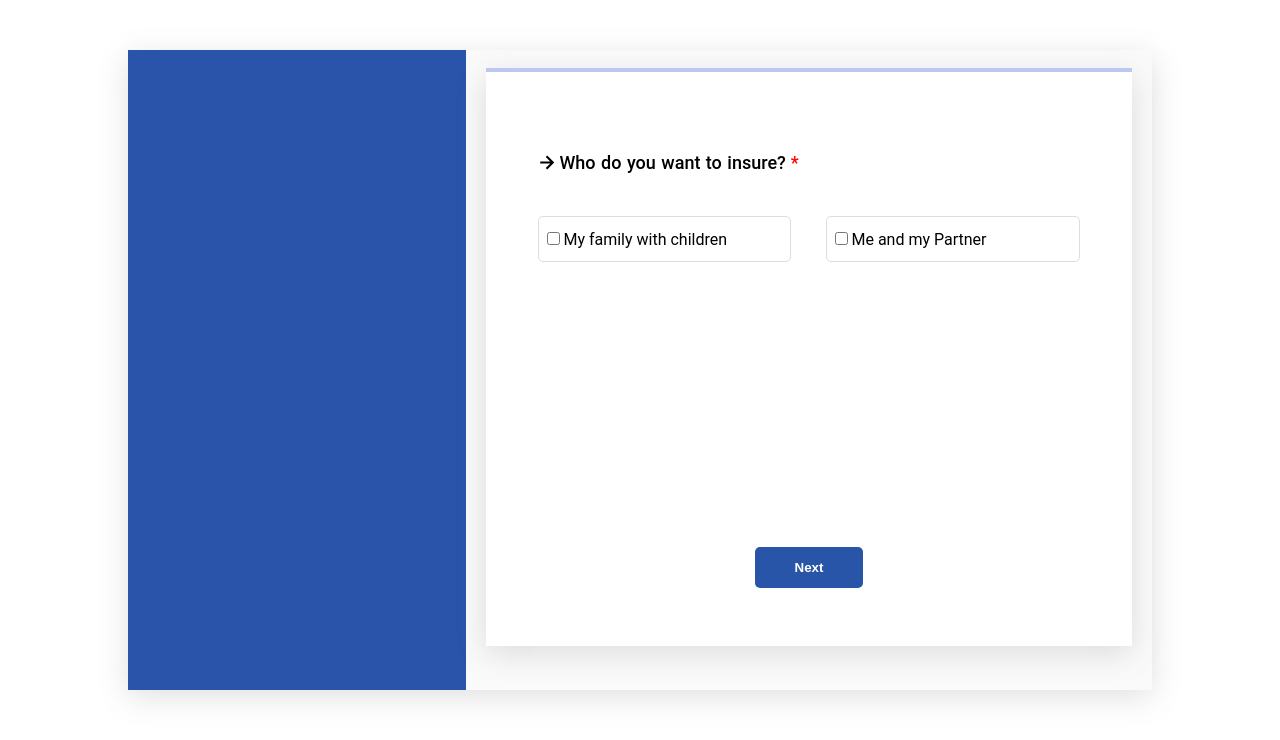
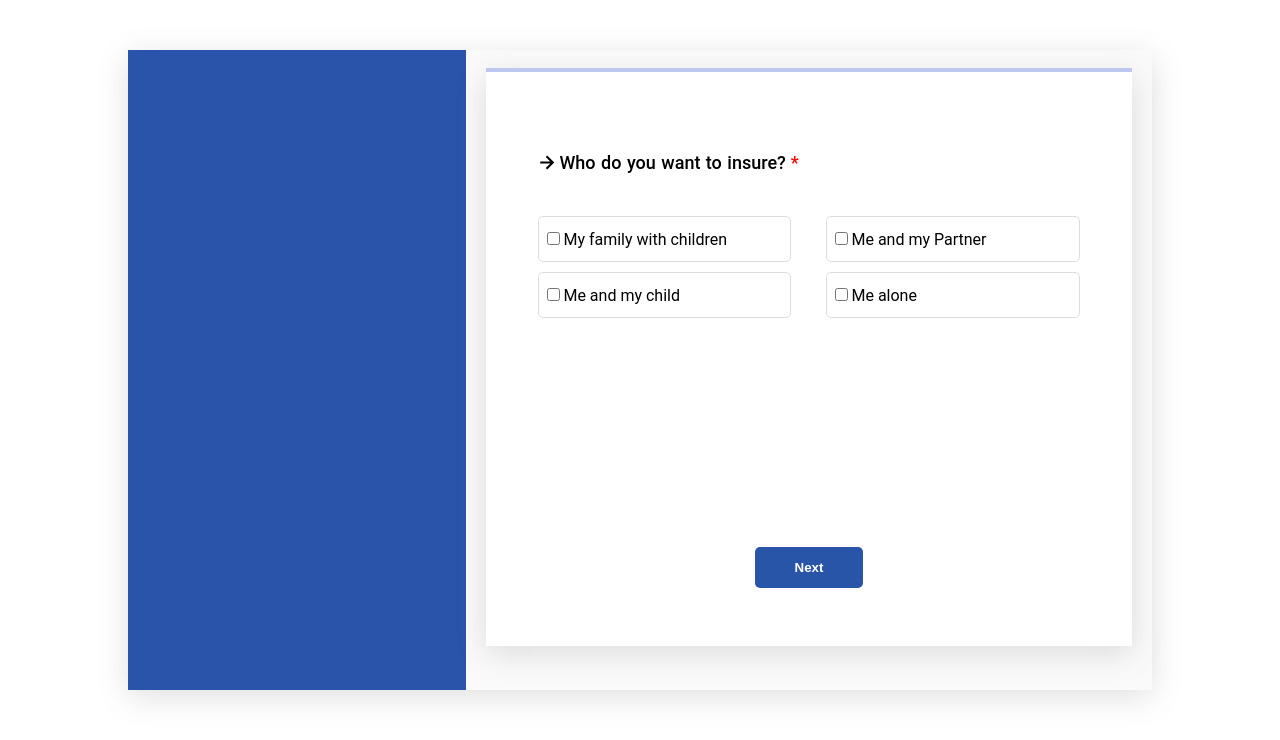
Before and after one commit to thatseogirl/insurance-questionnaire, a React (Create React App) app: page / in a window 1280 px wide. Shown: the top 740 px of the page. Built offline with nearby package versions, Linux system fonts and the light colour scheme; data requests are answered from the project's data file.

Commit message:
added Object.Keys

```diff
--- a/db.json
+++ b/db.json
@@ -4,63 +4,89 @@
       "id": 1,
       "question": "Who do you want to insure?",
       "validation": "*",
+      "options": {
         "a": "My family with children",
-      "b": "Me and my Partner"
+        "b": "Me and my Partner",
+        "c": "Me and my child",
+        "d":  "Me alone"
+      }
     },
     {
       "id": 2,
       "question": "Are you a civil servant or employed in the public sector?",
+      "options":{
          "a": "Yes",
         "b": "No"
+      }
     },
     {
       "id": 3,
       "question": "Would you like to secure bad debt cover?",
+      "options":{
         "a": "Yes",
       "b": "No"
+      }
     },
     {
       "id": 4,
       "question": "How important is it to you to be insured against damage to rented property?",
+     "options":{
        "a": "important",
       "b": "Unimportant"
+     }
     },
     {
       "id": 5,
       "question": "Are you the owner of one or more properties?",
       "validation": "*",
+      "options":{
         "a": "Yes",
         "b": "No"
+      }
     },
     {
       "id": 6,
       "question": "Do you own a property you live in?",
+      "validation":"*",
+      "options":{
         "a": "Yes, domestically and internationally",
-      "b": "No"
+        "b": "Yes, internationally",
+        "c": "Yes, domestically",
+        "d": "No"
+      }
+
     },
     {
       "id": 7,
       "question": "Do you have one or more rented properties?",
-      "a": "Yes, domestically and internationally",
+      "options":{
+        "a": "Yes",
         "b": "No"
+      }
+
     },
     {
       "id": 8,
       "question": "Would you like to build or remodel something in the near future?",
+      "options":{
        "a": "Yes",
         "b": "No"
+      }
+
     },
     {
       "id": 9,
       "question": "How important is it to you to protect yourself against losing your keys at work?",
+      "options":{
         "a": "important",
         "b": "Unimportant"
+         }
     },
     {
       "id": 10,
       "question": "Do you want to secure the loss of private keys?",
-      "a": "Yes",
-      "b": "No"
+      "a": "important",
+      "b": "Unimportant"
     }
   ]
 }
--- a/src/App.js
+++ b/src/App.js
@@ -16,8 +16,6 @@ const theme = {
   mobile: "990px",
 };
 function App() {
-  // ..
-
   const [questions, setQuestions] = useState([]);
   const [currentQuestionPosition, setCurrentQuestionPosition] = useState(0);
   const [width, setWidth] = useState(0);
@@ -47,26 +45,24 @@ function App() {
   const prevQuestion = async () => {
     setCurrentQuestionPosition(currentQuestionPosition - 1);
     setWidth((currentQuestionPosition - 1) * 10 + "%");
-    setShake(true);
-
-    // Buttons stops to shake after 2 seconds
-    setTimeout(() => setShake(false), 400);
+    animate()
   };
 
   //go to next question
   const nextQuestion = async () => {
     setCurrentQuestionPosition(currentQuestionPosition + 1);
     setWidth((currentQuestionPosition + 1) * 10 + "%");
-    setShake(true);
-
-    // Buttons stops to shake after 2 seconds
-    setTimeout(() => setShake(false), 400);
+    animate()
   };
 
   //handle radio
   const handleChange = () => {
     setIsChecked(!isChecked);
   };
+  const animate = () => {
+    setShake(!shake);
+    setTimeout(() => setShake(false), 400);
+  }
 
   return (
     <ThemeProvider theme={theme}>
--- a/src/components/pages/Data.js
+++ b/src/components/pages/Data.js
@@ -10,7 +10,7 @@ import { BiRightArrowAlt } from "react-icons/bi";
 export default function Data({ questions, handleChange }) {
     return (
         <>
-            <QuestionnaireSection key={questions.id}>
+            <QuestionnaireSection>
                 <Text>
                     <BiRightArrowAlt
                         style={{
@@ -23,16 +23,15 @@ export default function Data({ questions, handleChange }) {
                         {questions.validation}
                     </span>
                 </Text>
-
                 <Grid>
-                    <Border>
-                        <input type='checkbox' onChange={handleChange} value='a' />
-                        <label htmlFor='question'>{questions.a}</label>
-                    </Border>
-                    <Border>
-                        <input type='checkbox' onChange={handleChange} value='b' />
-                        <label htmlFor='question'>{questions.b}</label>
-                    </Border>
+                    {questions.options && Object.keys(questions.options).map((optionKey, optionIndex) => {
+                        return (
+                            <Border key={optionIndex}>
+                                <input type='checkbox' onChange={handleChange} value='a' />
+                                <label htmlFor='question'>{questions.options[optionKey]}</label>
+                            </Border>
+                        );
+                    })}
                 </Grid>
             </QuestionnaireSection>
         </>
--- a/src/components/pages/Question.js
+++ b/src/components/pages/Question.js
@@ -20,6 +20,7 @@ export default function Question({
 }) {
     return (
         <QuestionStyle className={shake ? "shake" : ""}>
+
             <Progress width={width} />
 
             {currentQuestionPosition === totalQuestions ? (
--- a/src/components/styles/Question.styled.js
+++ b/src/components/styles/Question.styled.js
@@ -88,11 +88,12 @@ export const ButtonPrev = styled.button`
   border-radius: 5px;
   cursor: pointer;
   background-color: #e8e8e8;
-  color: grey;
+  color: #777;
   font-weight: bold;
+  text-align: center;
 
   &:hover {
-    background-color: #222;
+    background-color: #0f293b;
     color: #fff;
   }
 `;
@@ -105,9 +106,11 @@ export const ButtonNext = styled.button`
   background-color: #2955a8;
   color: #fff;
   font-weight: bold;
+  text-align: center;
 
   &:hover {
-    background-color: #222;
+    background-color: #0f293b;
+    color: #fff;
   }
 `;
 
@@ -119,4 +122,7 @@ export const FeedBack = styled.div`
   margin-top: 7em;
   font-weight: bold;
   font-size: 4vh;
+  @media (max-width: ${({ theme }) => theme.mobile}) {
+  font-size: 3vh;
+  }
 `;
```
Lines whose indentation alone changed are shown as unchanged.
